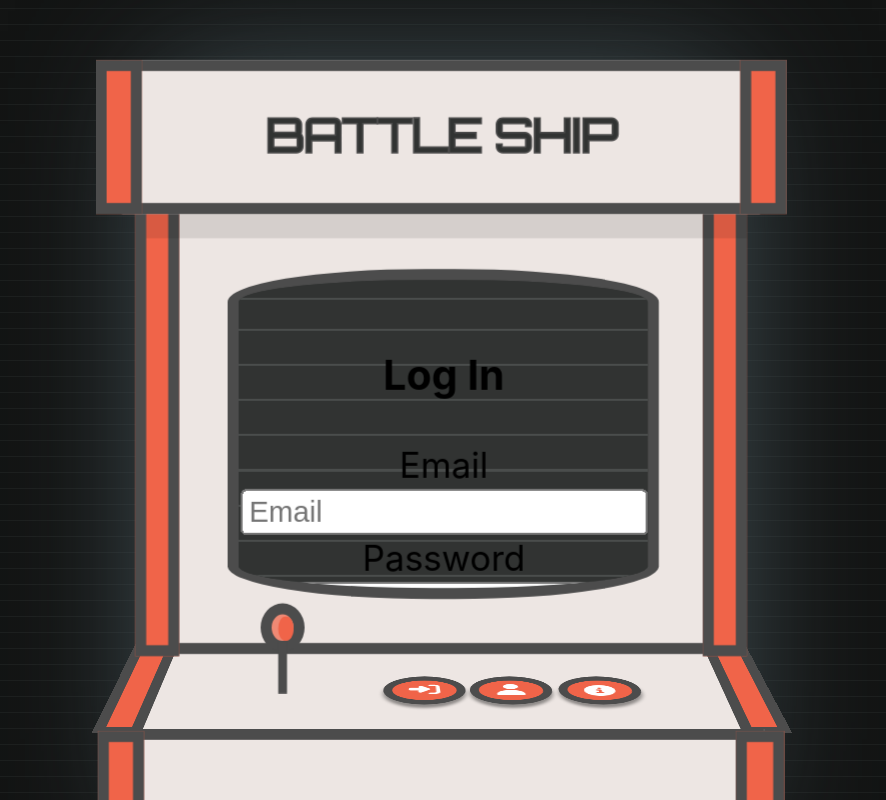
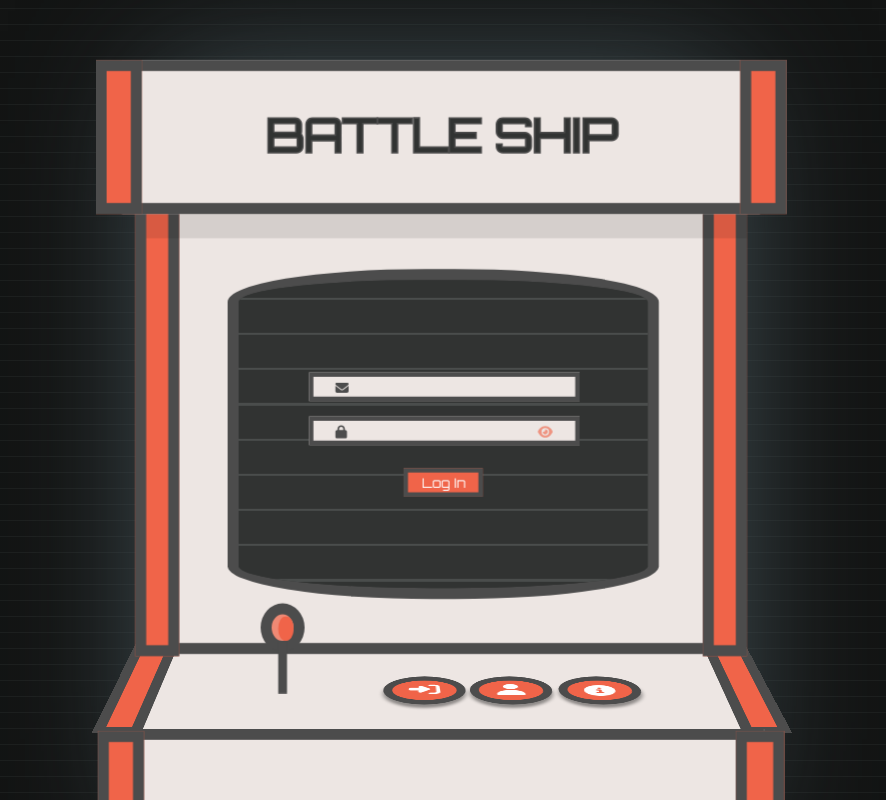
Before and after one commit to ThiagoEize/battleship-fe, a React (Create React App) app: page / in a window 1280 px wide. Both pictures are taken after a click on the button 721 px from the left and 690 px from the top of the page. Shown: the top 800 px of the page, without its empty margins (210-1096 px from the left). Built offline with nearby package versions, Linux system fonts and the light colour scheme.

Commit message:
Login Form Done

```diff
--- /dev/null
+++ b/src/components/forms/Form.css
@@ -0,0 +1,60 @@
+@import url("https://fonts.googleapis.com/css?family=Press Start 2P");
+
+.login-form {
+    margin-top: 35px;
+}
+
+.form-email {
+    position: relative;
+    font-family: "Orbitron", sans-serif;
+    font-size: 0.3em;
+    border: 2px solid #4c4c4c;
+    background-color: #EDE6E3;
+    width: 50%;
+}
+
+.form-email:focus, .form-password:focus {
+    outline: none;
+}
+
+.form-password {
+    position: relative;
+    font-family: "Orbitron", sans-serif;
+    font-size: 0.3em;
+    border: 2px solid #4c4c4c;
+    background-color: #EDE6E3;
+    width: 50%;
+}
+
+.form-login {
+    top: 66% !important;
+    font-family: "Orbitron", sans-serif !important;
+    font-size: 0.3em !important;
+    border: 2px solid #4c4c4c !important;
+    box-shadow: none !important;
+    cursor: pointer;
+}
+
+.icon {
+    position: absolute;
+    font-size: 6px;
+    top: 49%;
+    left: 2.75rem;
+    color: #4c4c4c;
+}
+
+.eye-icon {
+    position: absolute;
+    font-size: 6px;
+    top: 50%;
+    right: 2.75rem;
+    color: #f06549a2;
+}
+
+.input-icon {
+    position: relative;
+}
+
+.input-icon input {
+    padding-left: 1.5rem;
+}
--- a/src/components/forms/LogInForm.js
+++ b/src/components/forms/LogInForm.js
@@ -1,16 +1,21 @@
-import { useEffect, useState } from "react";
-import Button from 'react-bootstrap/Button';
-import Modal from 'react-bootstrap/Modal';
-import Form from 'react-bootstrap/Form';
+import { useState } from "react";
 import Alert from 'react-bootstrap/Alert';
-
+import { FontAwesomeIcon } from '@fortawesome/react-fontawesome';
+import { faEnvelope, faLock, faEye, faEyeSlash } from '@fortawesome/free-solid-svg-icons';
 import axios from 'axios';
-import { useNavigate, Link } from 'react-router-dom';
 import { useGlobalContext } from "../../contexts/GlobalContext";
 
+import './Form.css';
+
 const LogInForm = ({ onClose, setToken, setUserId }) => {
-    const navigate = useNavigate();
+    const [showPassword, setShowPassword] = useState(false);
+
+    const togglePasswordVisibility = () => {
+        setShowPassword(!showPassword);
+    };
+
     const { errorsFromServer, setErrorsFromServer } = useGlobalContext();
+
     const handleLogIn = async (e) => {
         try {
             e.preventDefault();
@@ -21,10 +26,8 @@ const LogInForm = ({ onClose, setToken, setUserId }) => {
                 setToken(res.data.token);
                 localStorage.setItem('userId', res.data.id);
                 setUserId(res.data.id);
-                // navigate("/");
             }
             if (res.data.success) {
-                // navigate("/");
                 onClose();
             }
         } catch (err) {
@@ -47,42 +50,44 @@ const LogInForm = ({ onClose, setToken, setUserId }) => {
 
     return (
         <div className="note-form-container">
-            <form>
-
-                <Modal.Header>
-                    <h3>Log In</h3>
-                </Modal.Header>
-                <Modal.Body>
-                    <Form.Label>Email</Form.Label>
-                    <Form.Control
+            <form className="login-form">
+                <div className="input-icon">
+                    <input className="form-email"
                         type="email"
-                        placeholder="Email"
+                        title="Email"
                         name="email"
                         value={formData.email}
                         onChange={handleChange}
-                    />
-                    <Form.Label>Password</Form.Label>
-                    <Form.Control
-                        type="password"
-                        placeholder="Password"
+                    >
+                    </input>
+                    <span className="icon">
+                        <FontAwesomeIcon icon={faEnvelope} />
+                    </span>
+                </div>
+                <div className="input-icon">
+                    <input className="form-password"
+                        type={showPassword ? 'text' : 'password'}
+                        title="Password"
                         name="password"
                         value={formData.password}
                         onChange={handleChange}
-                    />
-                    {errorsFromServer &&
-                        <Alert variant="danger">
-                            {errorsFromServer}
-                        </Alert>
-                    }
-                </Modal.Body>
-                <Modal.Footer>
-                    <Button variant="secondary" onClick={onClose}>
-                        Close
-                    </Button>
-                    <Button variant="primary" onClick={handleLogIn}>
-                        Log In
-                    </Button>
-                </Modal.Footer>
+                    >
+                    </input>
+                    <span className='eye-icon' onClick={togglePasswordVisibility}>
+                        <FontAwesomeIcon icon={showPassword ? faEyeSlash : faEye} />
+                    </span>
+                    <span className="icon">
+                        <FontAwesomeIcon icon={faLock} />
+                    </span>
+                </div>
+                <button className="form-login" onClick={handleLogIn}>
+                    Log In
+                </button>
+                {errorsFromServer &&
+                    <Alert variant="danger">
+                        {errorsFromServer}
+                    </Alert>
+                }
             </form>
         </div>
     );
--- a/src/components/home/Home.css
+++ b/src/components/home/Home.css
@@ -142,10 +142,12 @@ body {
     background: #F06449;
     border: 5px solid #4c4c4c;
     box-shadow: 0 3px 2px rgba(0, 0, 0, 0.4);
+    cursor: pointer;
 }
 
 .arcade-machine .screen-container .screen button:hover {
     background: #f06549b7;
+    cursor: pointer;
 }
 
 .arcade-machine .screen-container .screen button:active {
@@ -297,7 +299,6 @@ body {
     height: 100%;
     width: 100%;
     color: #93B6C1;
-    image-rendering: pixelated;
 }
 
 .icon-login {
@@ -308,7 +309,7 @@ body {
     width: 100%;
     color: white;
     transform: perspective(100px) rotateX(45deg);
-    image-rendering: pixelated;
+    cursor: pointer;
 }
 
 .icon-signup {
@@ -319,7 +320,7 @@ body {
     width: 100%;
     color: white;
     transform: perspective(100px) rotateX(45deg);
-    image-rendering: pixelated;
+    cursor: pointer;
 }
 
 .icon-info {
@@ -330,7 +331,7 @@ body {
     width: 100%;
     color: white;
     transform: perspective(100px) rotateX(45deg);
-    image-rendering: pixelated;
+    cursor: pointer;
 }
 
 @keyframes bounce {
--- a/src/components/home/Home.js
+++ b/src/components/home/Home.js
@@ -1,4 +1,4 @@
-import React, { useState, useEffect } from "react";
+import React, { useState } from "react";
 import { FontAwesomeIcon } from "@fortawesome/react-fontawesome";
 import {
     faUser,
@@ -13,6 +13,8 @@ import { useNavigate, Link } from 'react-router-dom';
 import { useGlobalContext } from "../../contexts/GlobalContext";
 export default function Home() {
     const navigate = useNavigate();
+    const [zoom, setZoom] = useState(false);
+    const [buttonClicked, setButtonClicked] = useState(false);
 
     const {
         showSignUpModal,
@@ -25,32 +27,20 @@ export default function Home() {
         setUserId
     } = useGlobalContext();
 
-    // useEffect(()=>{
-
-    // })
-
-    const [zoom, setZoom] = useState(false);
-    const [buttonClicked, setButtonClicked] = useState(false);
     const handleZoom = () => {
         setZoom(true);
         setTimeout(() => {
-            // window.location.href = "/game";
-
             navigate("/game");
         }, 500);
     };
     const handleLogin = () => {
         return (
-            <div className="screen-display">
-                <LogInForm />
-            </div>
+            <LogInForm />
         );
     };
     const handleSignUp = () => {
         return (
-            <div className="screen-display">
-                <SignUpForm />
-            </div>
+            <SignUpForm />
         );
     };
     const handleInfo = () => {
@@ -80,7 +70,6 @@ export default function Home() {
                             buttonClicked !== "login" &&
                             buttonClicked !== "signup" &&
                             buttonClicked !== "info" && (
-                                // ADD button to play music
                                 <button onClick={handleZoom}>PLAY</button>
                             )}
                         {!zoom &&
```
